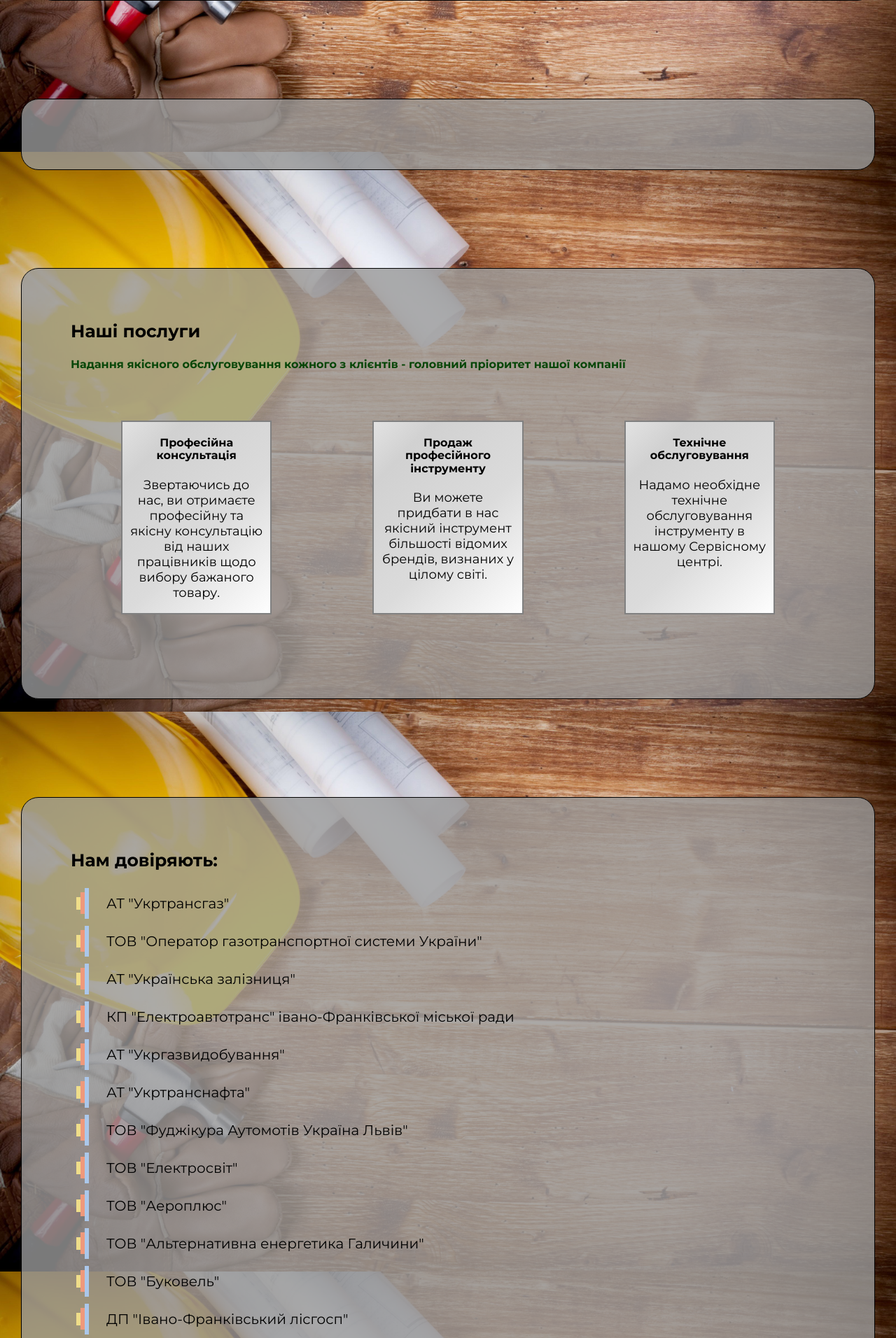
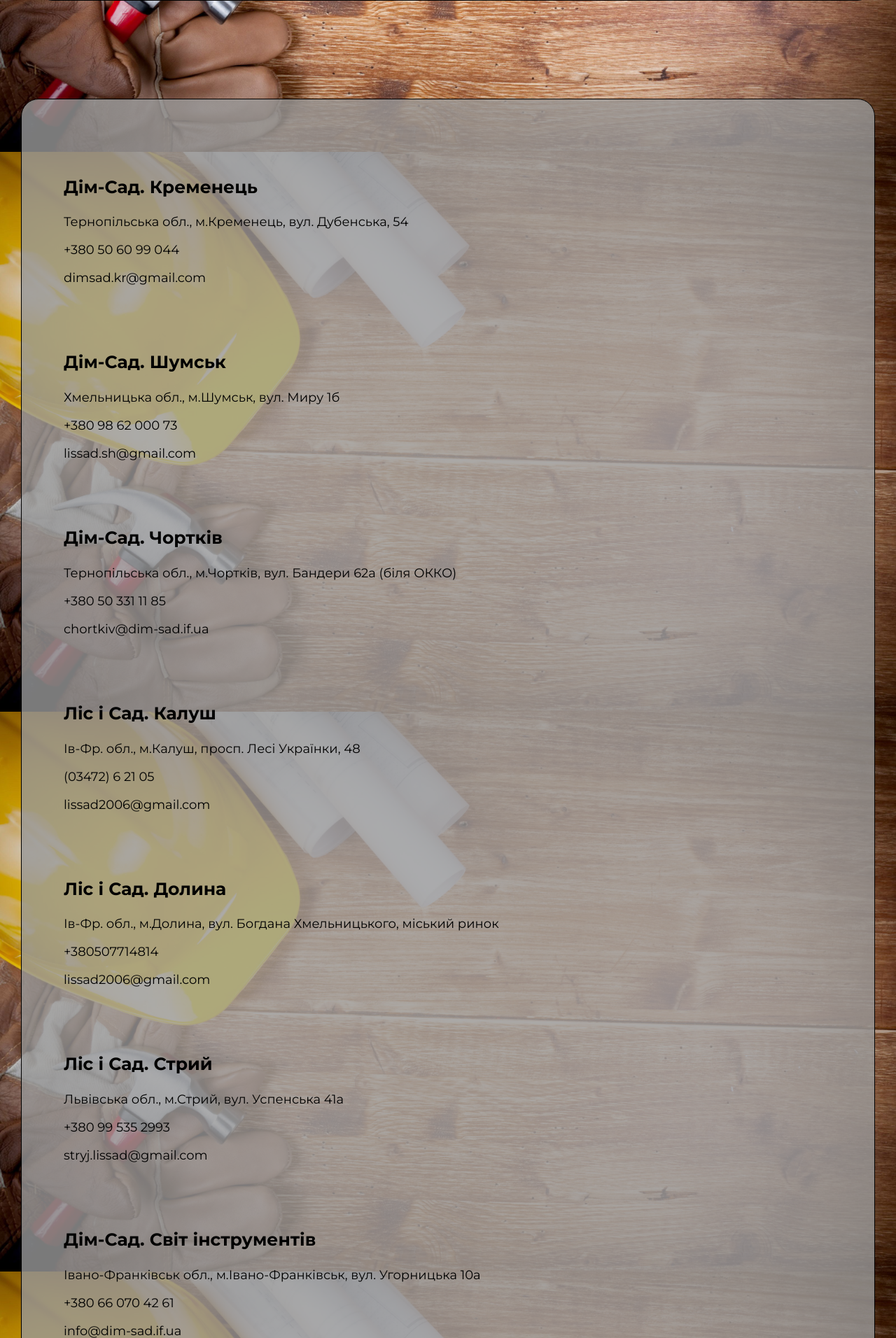
Before and after one commit to andrii-zapukhlyi/itex, a PHP site: page / in a window 1280 px wide. Shown: the part 1383-3295 px from the top of the page at 70% size. Run offline with PHP 8.4, Linux system fonts and the light colour scheme; some libraries are stand-ins or nearby versions.

Commit message:
Add files via upload

```diff
--- a/index.html
+++ b/index.html
@@ -88,7 +88,51 @@
 
 <section id="Projects" class="projects">
 	<div class="content">
-
+		<ul class="projects__list">
+		<li><a class="projects__link" target="_blank" href="https://www.google.com/maps/place/%D1%83%D0%BB.+%D0%94%D1%83%D0%B1%D0%B5%D0%BD%D1%81%D0%BA%D0%B0%D1%8F,+54,+%D0%9A%D1%80%D0%B5%D0%BC%D0%B5%D0%BD%D0%B5%D1%86,+%D0%A2%D0%B5%D1%80%D0%BD%D0%BE%D0%BF%D0%BE%D0%BB%D1%8C%D1%81%D0%BA%D0%B0%D1%8F+%D0%BE%D0%B1%D0%BB%D0%B0%D1%81%D1%82%D1%8C,+47000/@50.1085425,25.7253312,17z/data=!4m5!3m4!1s0x472fea994fd5a49b:0xf3d35147412c0b96!8m2!3d50.1085425!4d25.7275199"><div class="projects">
+			<h3 class="projects__name">Дім-Сад. Кременець</h3>
+			<p class="projects__adress">Тернопільська обл., м.Кременець, вул. Дубенська, 54		</p>
+			<p class="projects__phone">+380 50 60 99 044</p>
+			<p class="projects__email">dimsad.kr@gmail.com</p>
+		</div></a></li>
+		<li><a href="https://www.google.com/maps/place/STIHL+-+%D0%BC%D0%B0%D0%B3%D0%B0%D0%B7%D0%B8%D0%BD+%D0%9B%D1%96%D1%81+%D1%96+%D0%A1%D0%B0%D0%B4+-+%D0%BE%D1%84%D1%96%D1%86%D1%96%D0%B9%D0%BD%D0%B8%D0%B9+%D0%B4%D0%B8%D0%BB%D0%B5/@50.114249,26.1160043,17z/data=!4m5!3m4!1s0x0:0x71fca86000f36520!8m2!3d50.114249!4d26.118193" class="projects__link" target="_blank"><div class="projects">
+			<h3 class="projects__name">Дім-Сад. Шумськ</h3>
+			<p class="projects__adress">Хмельницька обл., м.Шумськ, вул. Миру 1б</p>
+			<p class="projects__phone">+380 98 62 000 73</p>
+			<p class="projects__email">lissad.sh@gmail.com</p>
+		</div></a></li>
+	<li><a href="https://www.google.com/maps/place/Dim-Sad.+Chortkiv/@49.0147129,25.7731311,17z/data=!4m5!3m4!1s0x0:0x41a5c1f168d6acc7!8m2!3d49.0147129!4d25.7753198" class="projects__link" target="_blank"><div class="projects">
+			<h3 class="projects__name">Дім-Сад. Чортків</h3>
+			<p class="projects__adress">Тернопільська обл., м.Чортків, вул. Бандери 62а (біля ОККО)</p>
+			<p class="projects__phone">+380 50 331 11 85</p>
+			<p class="projects__email">chortkiv@dim-sad.if.ua</p>
+		</div></a></li>
+		<li><a href="https://www.google.com/maps/place/Lis+I+Sad/@49.0303288,24.3571259,17z/data=!4m5!3m4!1s0x0:0x3bd4bbaf58ed6c86!8m2!3d49.0303288!4d24.3593146" class="projects__link" target="_blank"><div class="projects">
+			<h3 class="projects__name">Ліс і Сад. Калуш</h3>
+			<p class="projects__adress">Ів-Фр. обл., м.Калуш, просп. Лесі Українки, 48</p>
+			<p class="projects__phone">(03472) 6 21 05</p>
+			<p class="projects__email">lissad2006@gmail.com</p>
+		</div></a></li>
+		<li><a href="https://www.google.com/maps/place/48%C2%B058'44.9%22N+23%C2%B058'42.1%22E/@48.9791345,23.9761673,17z/data=!4m5!3m4!1s0x0:0x0!8m2!3d48.979131!4d23.978356" class="projects__link" target="_blank"><div class="projects">
+			<h3 class="projects__name">Ліс і Сад. Долина</h3>
+			<p class="projects__adress">Ів-Фр. обл., м.Долина, вул. Богдана Хмельницького, міський ринок</p>
+			<p class="projects__phone">+380507714814</p>
+			<p class="projects__email">lissad2006@gmail.com</p>
+		</div></a></li>
+		<li><a href="https://www.google.com/maps/place/STIHL+-+%D0%9B%D1%96%D1%81+%D1%96+%D0%A1%D0%B0%D0%B4+-+%D0%BE%D1%84%D1%96%D1%86%D1%96%D0%B9%D0%BD%D0%B8%D0%B9+%D0%B4%D0%B8%D0%BB%D0%B5%D1%80/@49.257795,23.8578623,17z/data=!4m5!3m4!1s0x0:0x267d69d02f8033a4!8m2!3d49.257795!4d23.860051" class="projects__link" target="_blank"><div class="projects">
+			<h3 class="projects__name">Ліс і Сад. Стрий</h3>
+			<p class="projects__adress">Львівська обл., м.Стрий, вул. Успенська 41а</p>
+			<p class="projects__phone">+380 99 535 2993</p>
+			<p class="projects__email">stryj.lissad@gmail.com</p>
+		</div></a></li>
+		<li><a href="https://www.google.com/maps/place/Store+%22Garden+House%22/@48.916499,24.7390387,17z/data=!4m5!3m4!1s0x0:0x5e20a2c1919656a3!8m2!3d48.916499!4d24.7412274" class="projects__link" target="_blank"><div class="projects">
+			<h3 class="projects__name">Дім-Сад. Світ інструментів</h3>
+			<p class="projects__adress">Івано-Франківськ обл., м.Івано-Франківськ, вул. Угорницька 10а</p>
+			<p class="projects__phone">+380 66 070 42 61</p>
+			<p class="projects__email">info@dim-sad.if.ua</p>
+		</div></a></li>
+		</ul>
+			<iframe class="projects__map" src="https://www.google.com/maps/d/embed?mid=1LcuI2AG4FJ9Qf_OXzzuzDToEK0C62TA8&hl=ru"></iframe>
 	</div>
 </section>
 
--- a/style.css
+++ b/style.css
@@ -394,6 +394,81 @@ header{
 	margin-left: 20px;
 }
 
+
+/* Projects */
+
+
+.projects__list{
+    margin: 20px 0 0;
+    padding:0;
+    list-style: none;
+    counter-reset: li;
+}
+.projects__list li {
+    position: relative;
+    margin-bottom: 20px;
+    padding: 16px 10px;
+    -webkit-transition-duration: 0.4s;
+    transition-duration: 0.4s;
+}
+.projects__list li:hover {
+    z-index: 1;
+    border: 2px solid #ADCEE9;
+}
+.projects__list li:before {
+    border: 2px solid #ADCEE9;
+    position: absolute;
+    top: -14px;
+    padding: 2px 10px;
+    font-size: 11px;
+    font-weight: bold;
+    color: #337AB7;
+    background: #F7FAFD;
+    counter-increment: li;
+    content: counter(li);
+    -webkit-transition-duration: 0.3s;
+    transition-duration: 0.3s;
+    visibility: hidden;
+}
+.projects__list li:hover:before {
+	visibility: visible;
+    border: 2px solid #337AB7;
+    background: #337AB7;
+    color: #FFF;
+    -webkit-transform: translate(-12px, 0);
+    transform: translate(-12px, 0);
+}
+.projects__list li:after {
+    content: "";
+    position: absolute;
+    -webkit-transition-duration: 0.4s;
+    transition-duration: 0.4s;
+    -webkit-transition-property: width;
+    transition-property: width;
+    z-index: -1;
+    background: #F0F5FB;
+    height: 100%;
+    left: 0;
+    top: 0;
+    width: 0;
+}
+.projects__list li:hover:after {
+    width: 100%;
+}
+@media (max-width: 387px){
+	.projects .content{
+		padding: 17px;
+	}
+}
+.projects__link{
+	text-decoration: none;
+	color: black;
+	-webkit-tap-highlight-color: rgba(0, 0, 0, 0);
+}
+.projects__map{
+	width: 100%;
+	height: 600px;
+}
 
 /* Service */
 
```
Also changed, not shown: index-en.html (+45 -1 lines), index-pl.html (+45 -1 lines), index-ru.html (+45 -1 lines).
